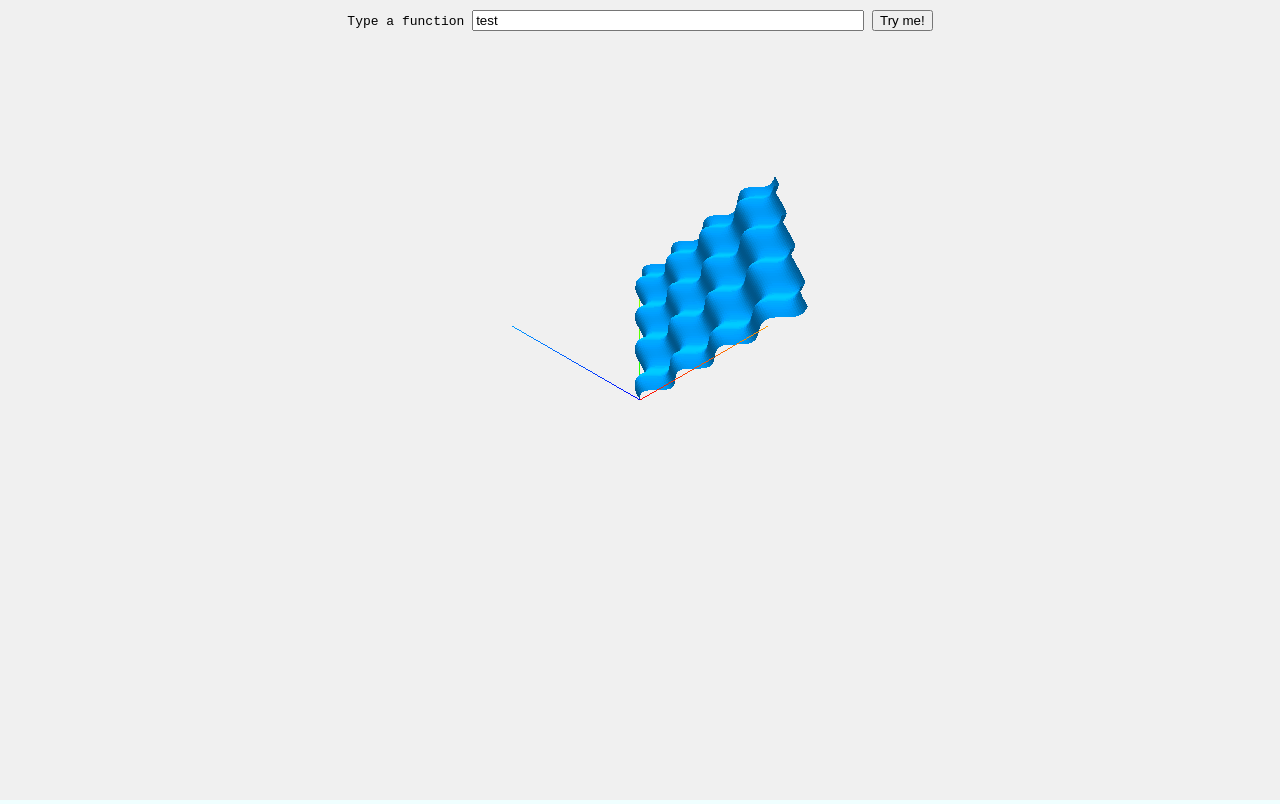
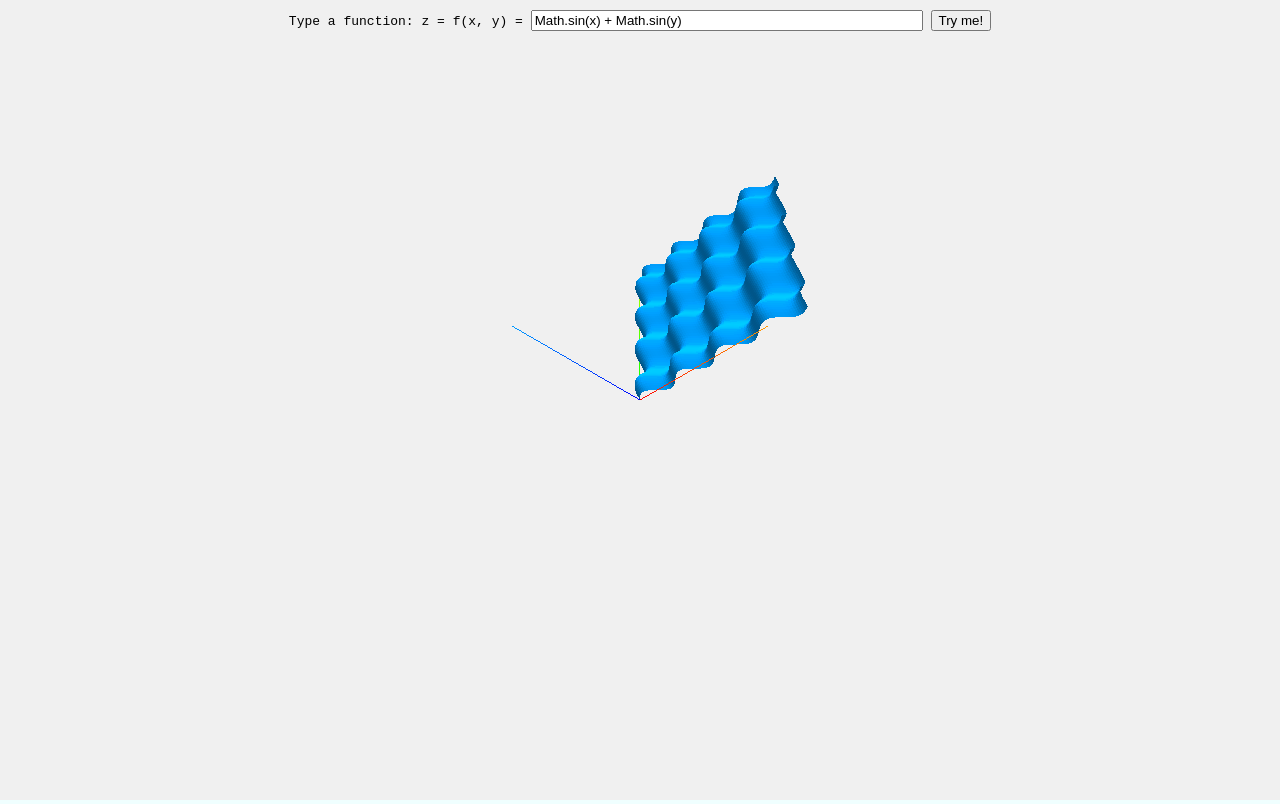
Before and after one commit to Rospaccio/naive-meshes, a plain HTML site: page index.html in a window 1280 px wide. Drawn offline with nearby package versions, Linux system fonts and the light colour scheme; animation ran at ten frames a second.

Commit message:
Fix a label and remove obsolete code

```diff
--- a/index.html
+++ b/index.html
@@ -28,8 +28,8 @@
         </script>
 
         <div id="controlsContainer" style="position: absolute; top: 10px; width: 100%; text-align: center;">
-            <label for="functionInput" id="functionLabel">Type a function</label>
-            <input onclick="this.focus();" id="functionInput" type="text" style="width:30%;" value="test">
+            <label for="functionInput" id="functionLabel">Type a function: z = f(x, y) =</label>
+            <input onclick="this.focus();" id="functionInput" type="text" style="width:30%;" value="Math.sin(x) + Math.sin(y)">
             <button id="tryMe" value="try" onclick="SineMesh.computeFunction()">Try me!</button>
         </div>
 
--- a/js/SineMesh.js
+++ b/js/SineMesh.js
@@ -1,6 +1,6 @@
 SineMesh = {};
 var samplesLength = 100;
-var stepLength = .25;
+var stepLength = .250;
 var x = [[]];
 var y = [[]];
 var z = [[]];
@@ -119,8 +119,6 @@ SineMesh.buildSimpleTestMesh = function()
             x[xIndex][i] = xIndex * stepLength;
             y[xIndex][i] = i * stepLength;
             z[xIndex][i] = meshFunction(x[xIndex][i], y[xIndex][i]);
-//                    Math.sin(x[xIndex][i]) + Math.sin(y[xIndex][i])
-//                * 0.1 * x[xIndex][i] + .1 * y[xIndex][i];
         }
     }
 
```
